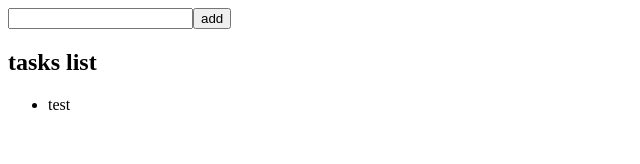
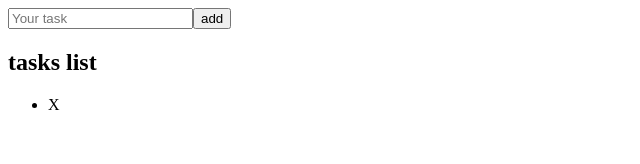
Before and after one commit to HannaTkachenko/todo, a React (Create React App) app: page / in a window 1280 px wide. Shown: the top 164 px of the page, without its empty margins (0-640 px from the left). Built offline with nearby package versions, Linux system fonts and the light colour scheme.

Commit message:
Add TodoForm

```diff
--- a/src/components/Forms/TodoForm/index.js
+++ b/src/components/Forms/TodoForm/index.js
@@ -1,17 +1,20 @@
 import React from "react";
-import { Formik, Form , Field} from "formik";
+import { Formik, Form, Field } from "formik";
 import { useTodo } from "./../../../hooks";
-import { SCHEMA_TASK_BODY } from './../../../utils/schemaValidation';
+import { SCHEMA_TASK_BODY } from "./../../../utils/schemaValidation";
 
-
-const TodoForm = () => {
-  const { addTask } = useTodo({body:''});
+const TodoForm = (props) => {
+  const { addTask } = props;
 
   return (
     <>
-      <Formik initialValues={{ body: "" }} onSubmit={addTask} validationSchema={SCHEMA_TASK_BODY}>
+      <Formik
+        initialValues={{ body: "" }}
+        onSubmit={addTask}
+        validationSchema={SCHEMA_TASK_BODY}
+      >
         <Form>
-          <Field name="body" />
+          <Field name="body" placeholder='Your task'/>
           <input type="submit" value="add" />
         </Form>
       </Formik>
--- a/src/components/Todo/index.js
+++ b/src/components/Todo/index.js
@@ -1,28 +1,30 @@
 import React from "react";
-import { Formik, Form, Field } from "formik";
 import { useTodo } from "./../../hooks";
-
+import TodoForm from "./../Forms/TodoForm/";
 
 const Todo = () => {
   const { tasks, setTasks, addTask, setDoneTask, deleteTask } = useTodo([
     {
       id: Date.now(),
-      body: "test",
+      body: "",
       isDone: false,
     },
   ]);
   return (
     <div>
-      <Formik initialValues={{ body: "" }} onSubmit={addTask}>
-        <Form>
-          <Field name="body" />
-          <input type='submit' value='add' />
-        </Form>
-      </Formik>
+      <TodoForm />
       <h2>tasks list</h2>
       <ul>
         {tasks.map((task) => (
-          <li key={task.id}>{task.body}</li>
+
+          <li key={task.id}>
+            {task.body}
+            <span
+              onClick={() => {deleteTask(task.id); }}
+            >
+              X
+            </span>
+          </li>
         ))}
       </ul>
     </div>
```
